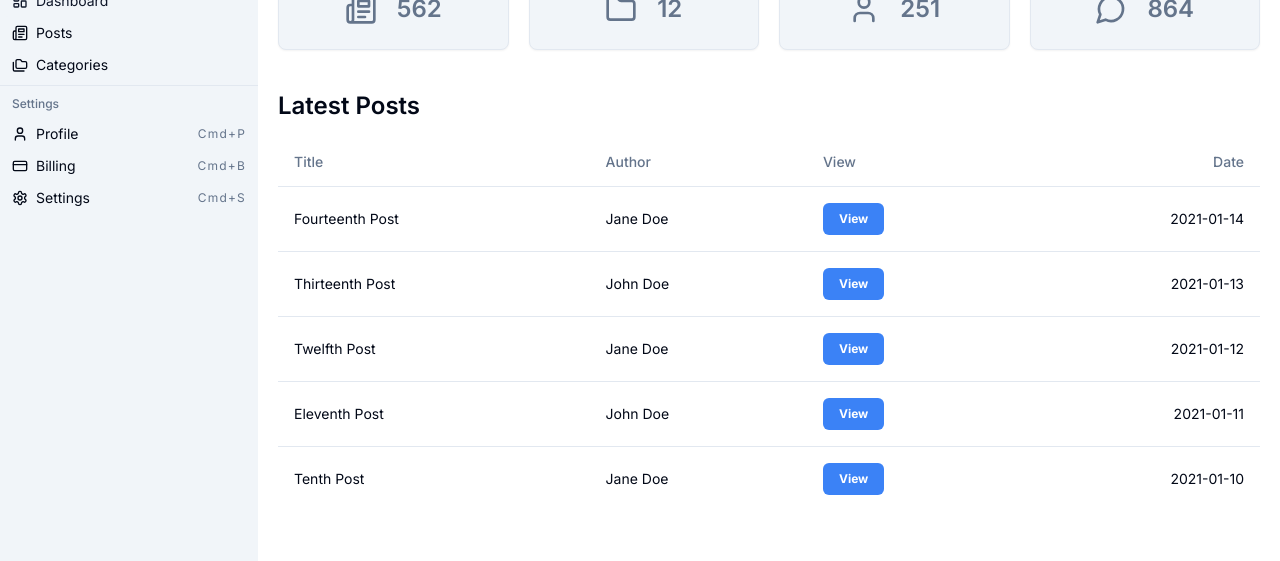
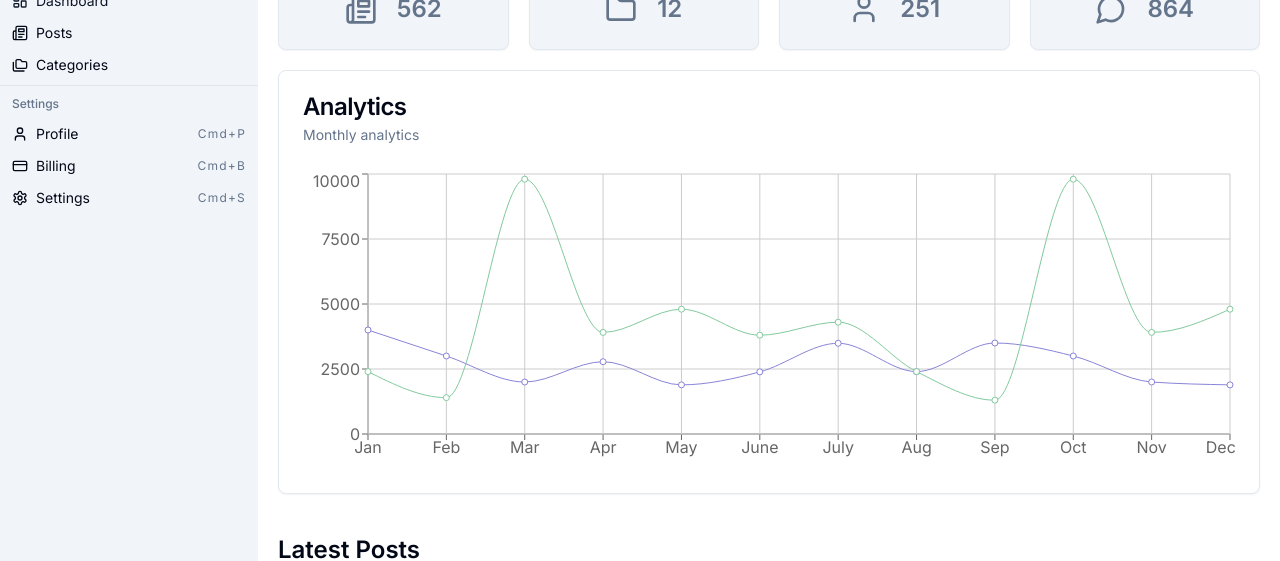
Before and after one commit to KramYengir/dashboard-shadcn-ui, a Next.js app: page / in a window 1280 px wide. Shown: the part 148-709 px from the top of the page. Built offline with nearby package versions, Linux system fonts and the light colour scheme.

Commit message:
add recharts, analytics data and chart

```diff
--- a/app/page.tsx
+++ b/app/page.tsx
@@ -1,6 +1,7 @@
 import DashboardCard from "@/components/dashboard/DashboardCard";
 import { Folder, MessageCircle, Newspaper, User } from "lucide-react";
 import PostTable from "@/components/posts/PostTable";
+import AnalyticsChart from "@/components/dashboard/AnalyticsChart";
 
 export default function Home() {
   return (
@@ -44,6 +45,7 @@ export default function Home() {
           }
         />
       </div>
+      <AnalyticsChart />
       <PostTable limit={5} title="Latest Posts" />
     </>
   );
--- /dev/null
+++ b/components/dashboard/AnalyticsChart.tsx
@@ -0,0 +1,44 @@
+"use client";
+import React from "react";
+import {
+  Line,
+  LineChart,
+  XAxis,
+  YAxis,
+  CartesianGrid,
+  ResponsiveContainer,
+} from "recharts";
+import {
+  Card,
+  CardContent,
+  CardDescription,
+  CardHeader,
+  CardTitle,
+} from "../ui/card";
+import data from "../../data/analytics";
+
+const AnalyticsChart = () => {
+  return (
+    <>
+      <Card>
+        <CardHeader>
+          <CardTitle>Analytics</CardTitle>
+          <CardDescription>Monthly analytics</CardDescription>
+        </CardHeader>
+        <CardContent>
+          <ResponsiveContainer width="100%" height={300}>
+            <LineChart data={data}>
+              <XAxis dataKey="name" />
+              <YAxis />
+              <CartesianGrid stroke="#ccc" />
+              <Line type="monotone" dataKey="uv" stroke="#8884d8" />
+              <Line type="monotone" dataKey="pv" stroke="#82ca9d" />
+            </LineChart>
+          </ResponsiveContainer>
+        </CardContent>
+      </Card>
+    </>
+  );
+};
+
+export default AnalyticsChart;
--- /dev/null
+++ b/data/analytics.ts
@@ -0,0 +1,78 @@
+import { AnalyticsItem } from "@/types/analytics";
+
+const data: AnalyticsItem[] = [
+  {
+    name: "Jan",
+    uv: 4000,
+    pv: 2400,
+    amt: 2400,
+  },
+  {
+    name: "Feb",
+    uv: 3000,
+    pv: 1398,
+    amt: 2210,
+  },
+  {
+    name: "Mar",
+    uv: 2000,
+    pv: 9800,
+    amt: 2290,
+  },
+  {
+    name: "Apr",
+    uv: 2780,
+    pv: 3908,
+    amt: 2000,
+  },
+  {
+    name: "May",
+    uv: 1890,
+    pv: 4800,
+    amt: 2181,
+  },
+  {
+    name: "June",
+    uv: 2390,
+    pv: 3800,
+    amt: 2500,
+  },
+  {
+    name: "July",
+    uv: 3490,
+    pv: 4300,
+    amt: 2100,
+  },
+  {
+    name: "Aug",
+    uv: 2400,
+    pv: 2400,
+    amt: 2400,
+  },
+  {
+    name: "Sep",
+    uv: 3500,
+    pv: 1300,
+    amt: 2210,
+  },
+  {
+    name: "Oct",
+    uv: 3000,
+    pv: 9800,
+    amt: 2290,
+  },
+  {
+    name: "Nov",
+    uv: 2000,
+    pv: 3908,
+    amt: 2000,
+  },
+  {
+    name: "Dec",
+    uv: 1890,
+    pv: 4800,
+    amt: 2181,
+  },
+];
+
+export default data;
--- a/data/posts.ts
+++ b/data/posts.ts
@@ -3,135 +3,169 @@ import { Post } from "@/types/posts";
 const posts: Post[] = [
   {
     id: 1,
-    title: "First Post",
-    body: "This is the first post.",
+    title: "The Rise of Artificial Intelligence",
+    body: "Artificial Intelligence (AI) is revolutionizing various industries...",
     author: "John Doe",
-    date: "2021-01-01",
+    date: "2024-05-01",
     comments: [
+      { id: 1, text: "Great introduction!", username: "Jane" },
       {
-        id: 1,
-        text: "Great post!",
-        username: "Jane Doe",
+        id: 2,
+        text: "Looking forward to more posts on this topic.",
+        username: "Alex",
       },
     ],
   },
   {
     id: 2,
-    title: "Second Post",
-    body: "This is the second post.",
-    author: "Jane Doe",
-    date: "2021-01-02",
+    title: "Quantum Computing: A New Era of Computing",
+    body: "Quantum computing holds the potential to solve problems...",
+    author: "Emily Smith",
+    date: "2024-04-28",
     comments: [
+      { id: 1, text: "Fascinating read!", username: "Mark" },
       {
-        id: 1,
-        text: "Awesome post!",
-        username: "John Doe",
+        id: 2,
+        text: "I have some questions about quantum algorithms.",
+        username: "Sarah",
       },
     ],
   },
   {
     id: 3,
-    title: "Third Post",
-    body: "This is the third post.",
-    author: "John Doe",
-    date: "2021-01-03",
+    title: "Blockchain: Transforming Industries",
+    body: "Blockchain technology is disrupting traditional industries...",
+    author: "David Johnson",
+    date: "2024-05-03",
     comments: [
+      { id: 1, text: "Blockchain has immense potential!", username: "Lucy" },
       {
-        id: 1,
-        text: "Amazing post!",
-        username: "Jane Doe",
+        id: 2,
+        text: "I'm curious about its scalability.",
+        username: "Michael",
       },
     ],
   },
   {
     id: 4,
-    title: "Fourth Post",
-    body: "This is the fourth post.",
-    author: "Jane Doe",
-    date: "2021-01-04",
-    comments: [{ id: 1, text: "Excellent post!", username: "John Doe" }],
+    title: "The Future of Augmented Reality",
+    body: "Augmented Reality (AR) is changing the way we interact...",
+    author: "Sophia Williams",
+    date: "2024-05-05",
+    comments: [
+      { id: 1, text: "AR applications are amazing!", username: "Grace" },
+      {
+        id: 2,
+        text: "Can't wait to see AR integrated into everyday life.",
+        username: "Jack",
+      },
+    ],
   },
   {
     id: 5,
-    title: "Fifth Post",
-    body: "This is the fifth post.",
-    author: "John Doe",
-    date: "2021-01-05",
-    comments: [{ id: 1, text: "Well-written post!", username: "Jane Doe" }],
+    title: "The Internet of Things (IoT): Connecting Everything",
+    body: "The Internet of Things (IoT) is creating interconnected...",
+    author: "Andrew Brown",
+    date: "2024-05-08",
+    comments: [
+      {
+        id: 1,
+        text: "IoT has huge potential for smart homes.",
+        username: "Olivia",
+      },
+      {
+        id: 2,
+        text: "Security concerns need to be addressed.",
+        username: "William",
+      },
+    ],
   },
   {
     id: 6,
-    title: "Sixth Post",
-    body: "This is the sixth post.",
-    author: "Jane Doe",
-    date: "2021-01-06",
-    comments: [{ id: 1, text: "Insightful post!", username: "John Doe" }],
+    title: "5G Technology: The Next Generation of Connectivity",
+    body: "5G technology promises faster speeds and lower latency...",
+    author: "Emma Davis",
+    date: "2024-05-10",
+    comments: [
+      {
+        id: 1,
+        text: "Excited for the possibilities with 5G.",
+        username: "Sophie",
+      },
+      {
+        id: 2,
+        text: "Hope it improves rural connectivity too.",
+        username: "Ethan",
+      },
+    ],
   },
   {
     id: 7,
-    title: "Seventh Post",
-    body: "This is the seventh post.",
-    author: "John Doe",
-    date: "2021-01-07",
-    comments: [{ id: 1, text: "Informative post!", username: "Jane Doe" }],
+    title: "Cybersecurity in the Digital Age",
+    body: "As technology advances, cybersecurity becomes...",
+    author: "Michael Johnson",
+    date: "2024-05-12",
+    comments: [
+      {
+        id: 1,
+        text: "Cybersecurity is crucial for protecting data.",
+        username: "Ava",
+      },
+      { id: 2, text: "Continuous monitoring is key.", username: "Noah" },
+    ],
   },
   {
     id: 8,
-    title: "Eighth Post",
-    body: "This is the eighth post.",
-    author: "Jane Doe",
-    date: "2021-01-08",
+    title: "Artificial Neural Networks: Mimicking the Brain",
+    body: "Artificial Neural Networks (ANNs) are inspired by the...",
+    author: "Isabella White",
+    date: "2024-05-15",
     comments: [
-      { id: 1, text: "Thought-provoking post!", username: "John Doe" },
+      {
+        id: 1,
+        text: "ANNs have applications in various fields.",
+        username: "Liam",
+      },
+      {
+        id: 2,
+        text: "Training them requires a lot of data.",
+        username: "Mia",
+      },
     ],
   },
   {
     id: 9,
-    title: "Ninth Post",
-    body: "This is the ninth post.",
-    author: "John Doe",
-    date: "2021-01-09",
-    comments: [{ id: 1, text: "Impressive post!", username: "Jane Doe" }],
+    title: "Cloud Computing: Enabling Scalable Solutions",
+    body: "Cloud computing provides on-demand access to computing...",
+    author: "James Taylor",
+    date: "2024-05-18",
+    comments: [
+      {
+        id: 1,
+        text: "Cloud computing has transformed IT.",
+        username: "Harper",
+      },
+      {
+        id: 2,
+        text: "Concerned about data privacy in the cloud.",
+        username: "Logan",
+      },
+    ],
   },
   {
     id: 10,
-    title: "Tenth Post",
-    body: "This is the tenth post.",
-    author: "Jane Doe",
-    date: "2021-01-10",
-    comments: [{ id: 1, text: "Engaging post!", username: "John Doe" }],
-  },
-  {
-    id: 11,
-    title: "Eleventh Post",
-    body: "This is the eleventh post.",
-    author: "John Doe",
-    date: "2021-01-11",
-    comments: [{ id: 1, text: "Captivating post!", username: "Jane Doe" }],
-  },
-  {
-    id: 12,
-    title: "Twelfth Post",
-    body: "This is the twelfth post.",
-    author: "Jane Doe",
-    date: "2021-01-12",
-    comments: [{ id: 1, text: "Brilliant post!", username: "John Doe" }],
-  },
-  {
-    id: 13,
-    title: "Thirteenth Post",
-    body: "This is the thirteenth post.",
-    author: "John Doe",
-    date: "2021-01-13",
-    comments: [{ id: 1, text: "Inspirational post!", username: "Jane Doe" }],
-  },
-  {
-    id: 14,
-    title: "Fourteenth Post",
-    body: "This is the fourteenth post.",
-    author: "Jane Doe",
-    date: "2021-01-14",
-    comments: [{ id: 1, text: "Motivating post!", username: "John Doe" }],
+    title: "Machine Learning: Powering Intelligent Systems",
+    body: "Machine Learning (ML) algorithms enable computers...",
+    author: "Ava Johnson",
+    date: "2024-05-20",
+    comments: [
+      { id: 1, text: "ML is reshaping industries.", username: "Emma" },
+      {
+        id: 2,
+        text: "I'm interested in reinforcement learning.",
+        username: "Daniel",
+      },
+    ],
   },
 ];
 
--- a/package.json
+++ b/package.json
@@ -20,6 +20,7 @@
     "next": "14.2.3",
     "react": "^18",
     "react-dom": "^18",
+    "recharts": "^2.12.7",
     "tailwind-merge": "^2.3.0",
     "tailwindcss-animate": "^1.0.7"
   },
--- /dev/null
+++ b/types/analytics.ts
@@ -0,0 +1,6 @@
+export interface AnalyticsItem {
+  name: string;
+  uv: number; // Unique Visitors
+  pv: number; // Page Views
+  amt: number; // Amount
+}
```
Also changed, not shown: 1 other file (tests, documents, lock files or other folders).
